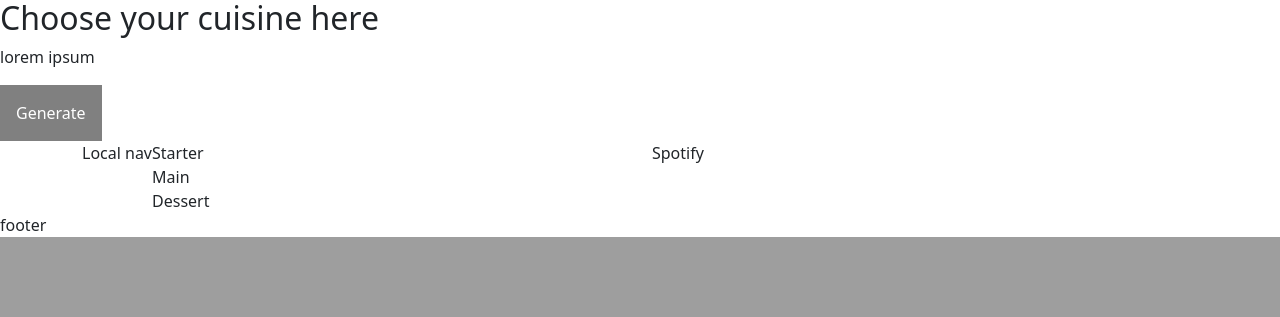
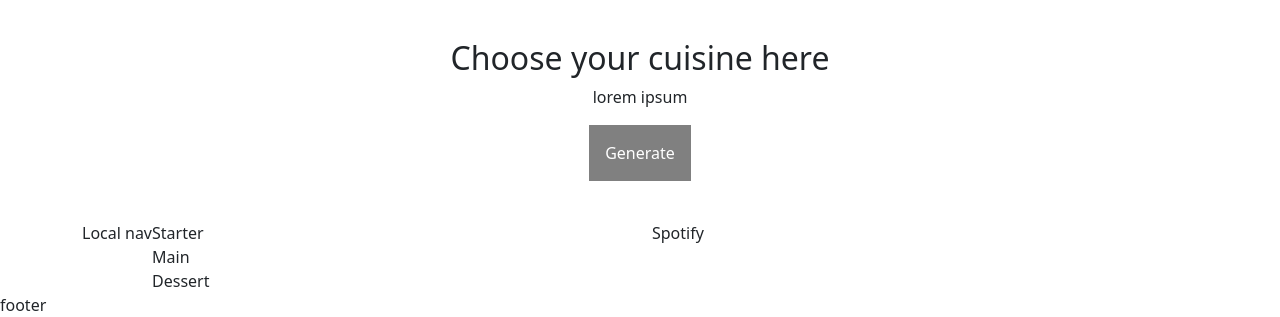
Before and after one commit to Samlund/Dineify, a Python web app: template templates/Index.html in a window 1280 px wide. Shown: the part 1017-1334 px from the top of the page. Before the commit the page ends 1254 px from the top, so only its background shows below. Run offline with Jinja, Linux system fonts and the light colour scheme; the template is opened without the code that fills it, so the values that code supplies are empty.

Commit message:
cuisine generator placeholder

```diff
--- a/static/Style.css
+++ b/static/Style.css
@@ -1,3 +1,8 @@
+
+#cuisine_generator {
+    padding: 2.5rem;
+    text-align: center;
+}
 
 /*--------------------start drop down btn------------- */
 .dropbtn {
--- a/templates/Index.html
+++ b/templates/Index.html
@@ -43,7 +43,7 @@
     </header>
 
     <main>
-      <section>
+      <section id="cuisine_generator">
         <h2>Choose your cuisine here</h2>
         <p>lorem ipsum</p>
         <div class="dropdown">
```
Also changed, not shown: static/spett.jpg (deleted).
